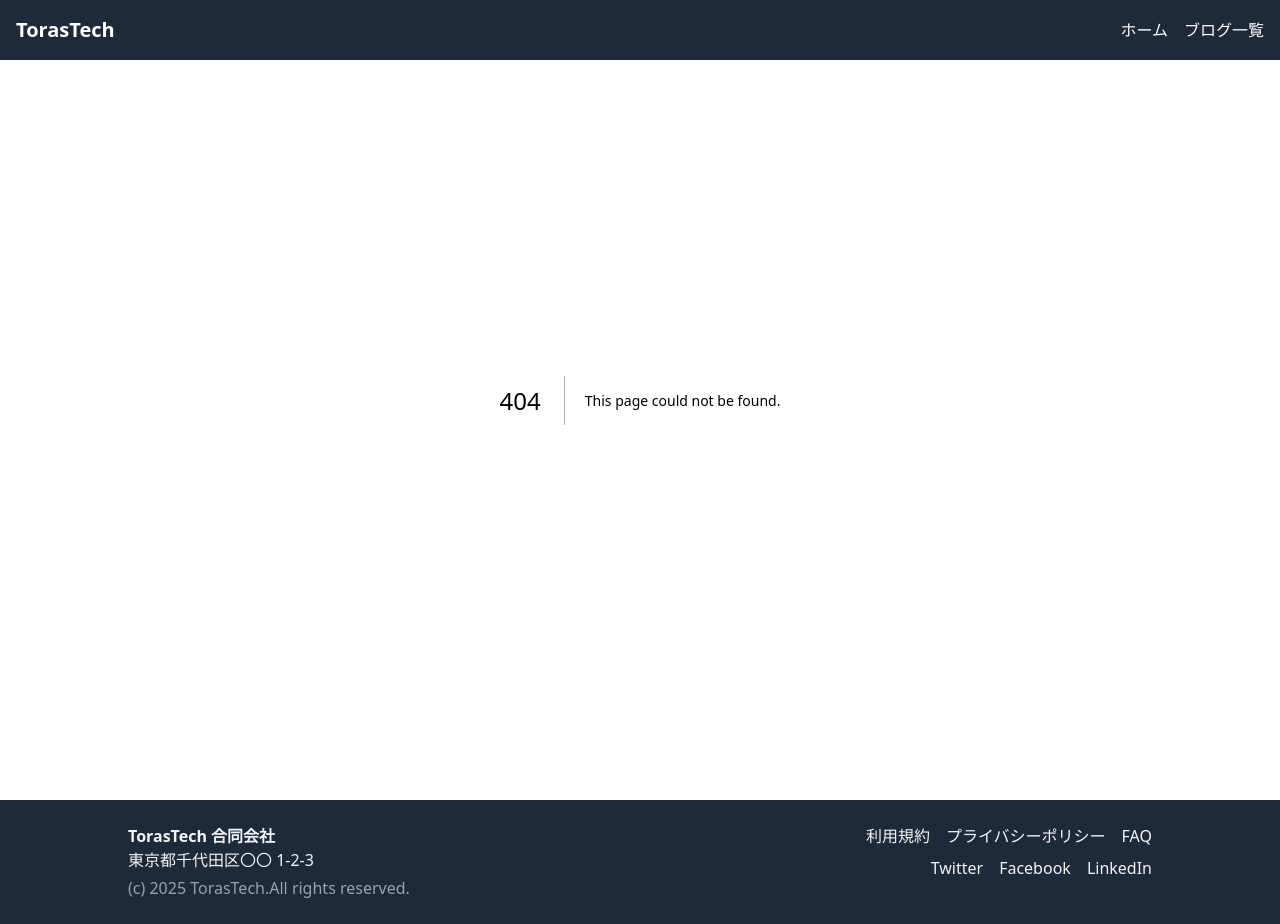
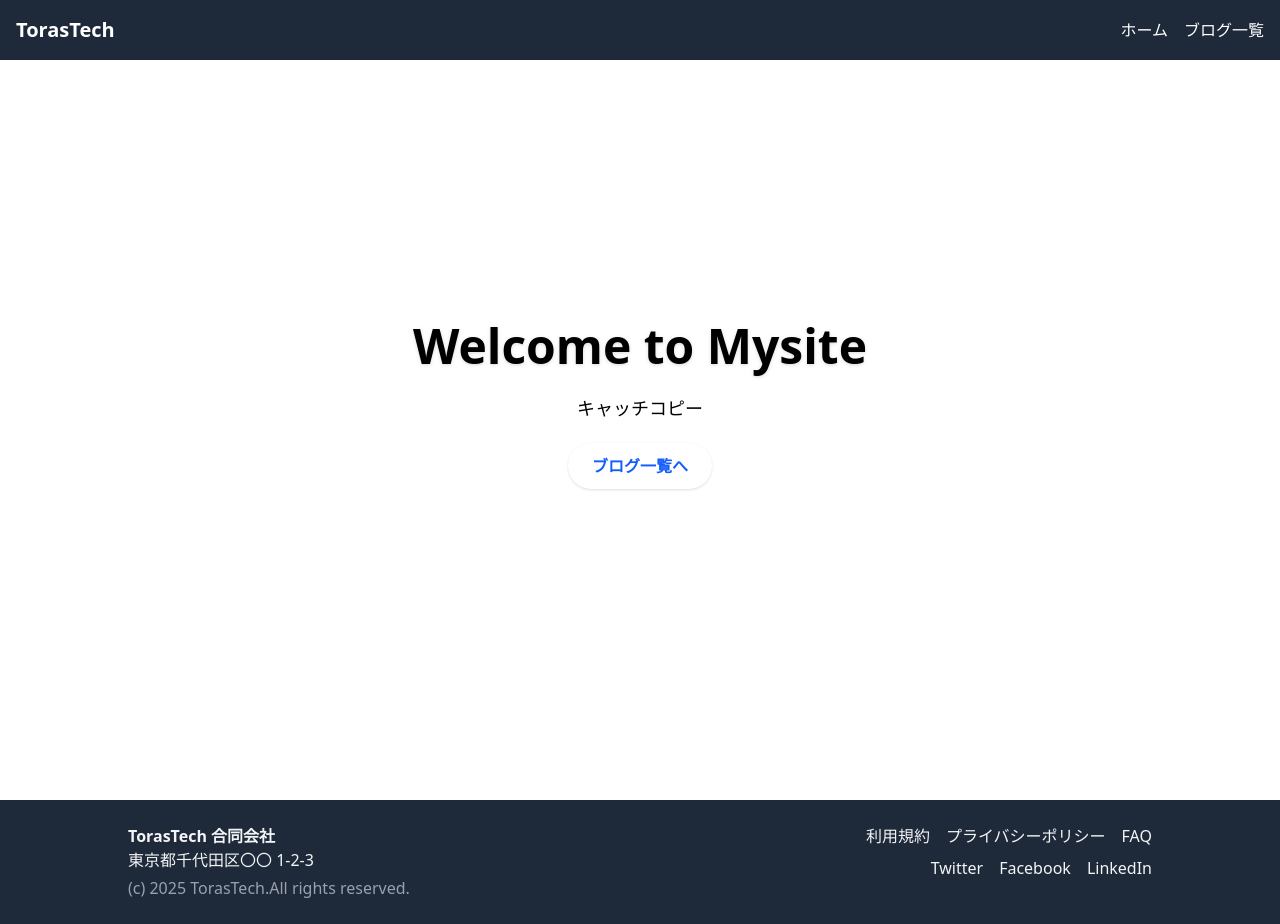
Before and after one commit to bn-hashi/Book_20250623, a Next.js app: page / in a window 1280 px wide. Before the commit this address had no page. Built offline with nearby package versions, Linux system fonts and the light colour scheme.

Commit message:
feat: ChatGPTからの修正前最終コード

```diff
--- a/src/app/components/Header.tsx
+++ /dev/null
@@ -1,17 +0,0 @@
-import Link from "next/link";
-
-export default function Header () {
-  return (
-    <header className = "flex fixed top-0 w-full items-center p-4 bg-gray-800 text-white z-50">
-      <h1 className = "text-xl font-bold flex-1">TorasTech</h1>
-      <nav className = "space-x-4">
-        <Link href = "/" className = "hover:underline">
-          ホーム
-        </Link>
-        <Link href = "/blog" className = "hover:underline">
-          ブログ一覧
-        </Link>
-      </nav>
-    </header>
-  );
-}
--- /dev/null
+++ b/src/app/page.tsx
@@ -0,0 +1,19 @@
+import Link from "next/link";
+
+export default function HomePage() {
+  return (
+    <div className = "flex w-full min-h-screen items-center justify-center">
+      <main className = "text-center max-w-xl">
+        <h1 className = "text-5xl font-extrabold mb-6 drop-shadow">
+          Welcome to Mysite
+        </h1>
+        <p className = "text-lg mb-8">
+          キャッチコピー
+        </p>
+        <Link href = "/blog" className = "text-blue-600 font-semibold py-3 px-6 rounded-full shadow borderhover:bg-gray-100 transition-colors">
+          ブログ一覧へ
+        </Link>
+      </main>
+    </div>
+  )
+}
```
Also changed, not shown: src/components/Pagination.tsx (line endings or trailing spaces).
